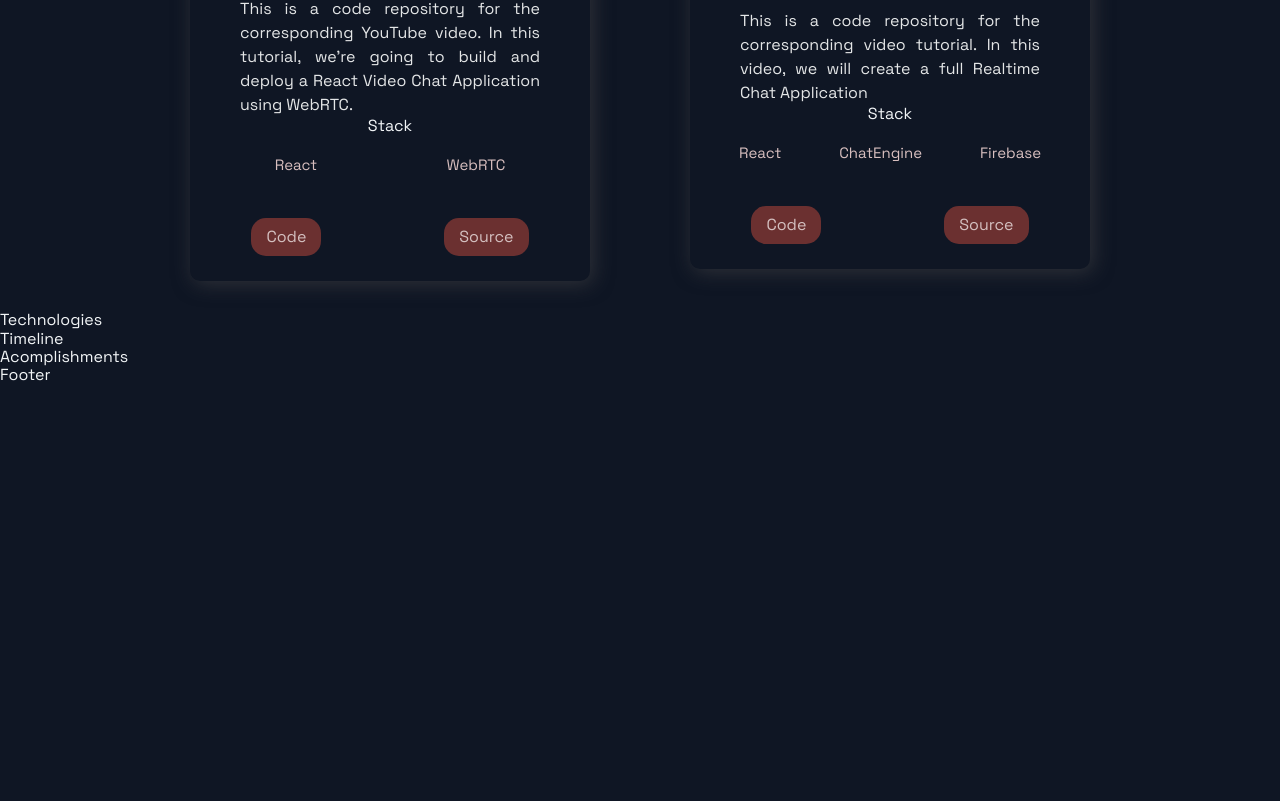
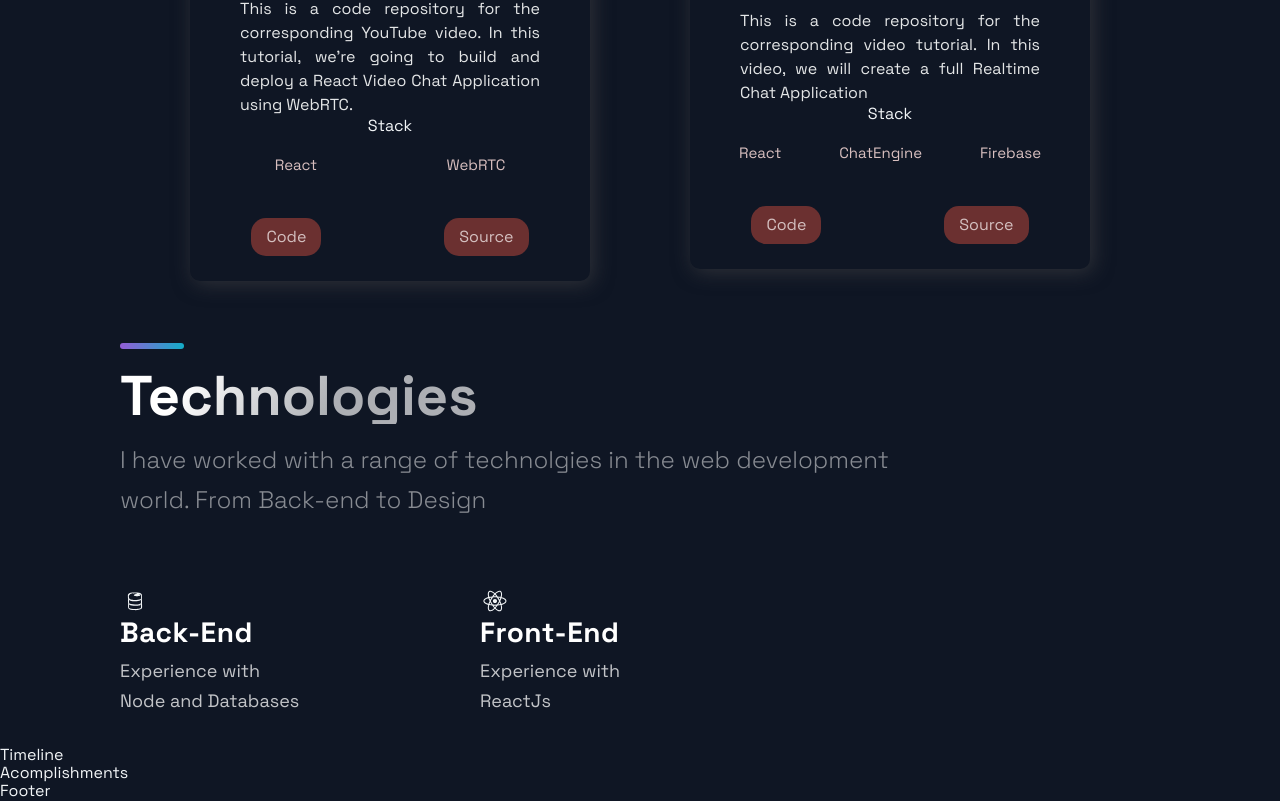
Before and after one commit to Sayyfz/Portfolio, a Next.js app: page / in a window 1280 px wide. Shown: the part 1931-2732 px from the top of the page. Before the commit the page ends 2316 px from the top, so only its background shows below. Built offline with nearby package versions, Linux system fonts and the light colour scheme.

Commit message:
tech done

```diff
--- a/src/components/Technologies/Technologies.js
+++ b/src/components/Technologies/Technologies.js
@@ -4,9 +4,40 @@
 import { List, ListContainer, ListItem, ListParagraph, ListTitle } from './TechnologiesStyles';
 
 const Technologies = () =>  (
-  <div>
-    Technologies
-  </div>
+  <Section id="tech">
+    <SectionDivider />
+    <br />
+    <SectionTitle>Technologies</SectionTitle>
+    <SectionText>
+      I have worked with a range of technolgies in the web development world.
+      From Back-end to Design
+    </SectionText>
+    <List>
+
+      <ListItem>
+        <DiFirebase size="3rem"/>
+        <ListContainer>
+          <ListTitle>Back-End</ListTitle>
+          <ListParagraph>
+            Experience with <br />
+            Node and Databases
+          </ListParagraph>
+        </ListContainer>
+      </ListItem>
+
+      <ListItem>
+        <DiReact size="3rem"/>
+        <ListContainer>
+          <ListTitle>Front-End</ListTitle>
+          <ListParagraph>
+            Experience with <br />
+            ReactJs
+          </ListParagraph>
+        </ListContainer>
+      </ListItem>
+
+    </List>
+  </Section>
 );
 
 export default Technologies;
```
